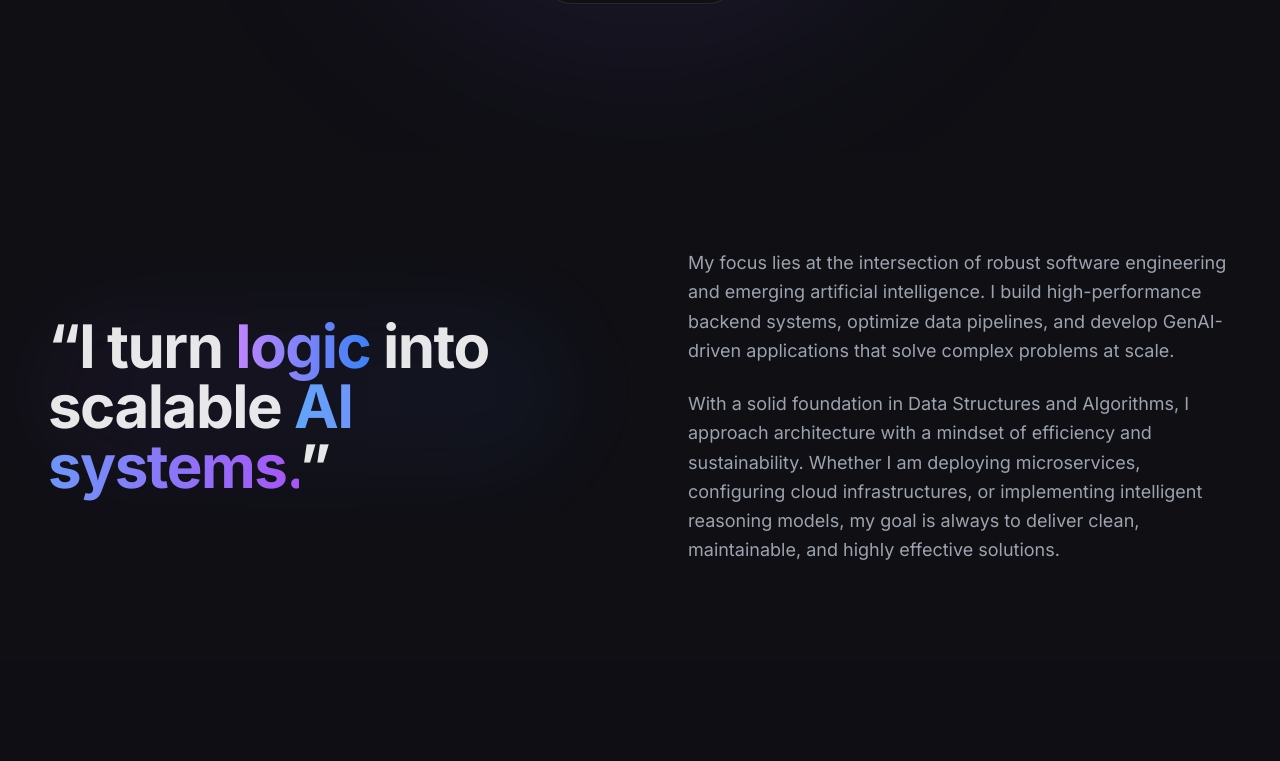
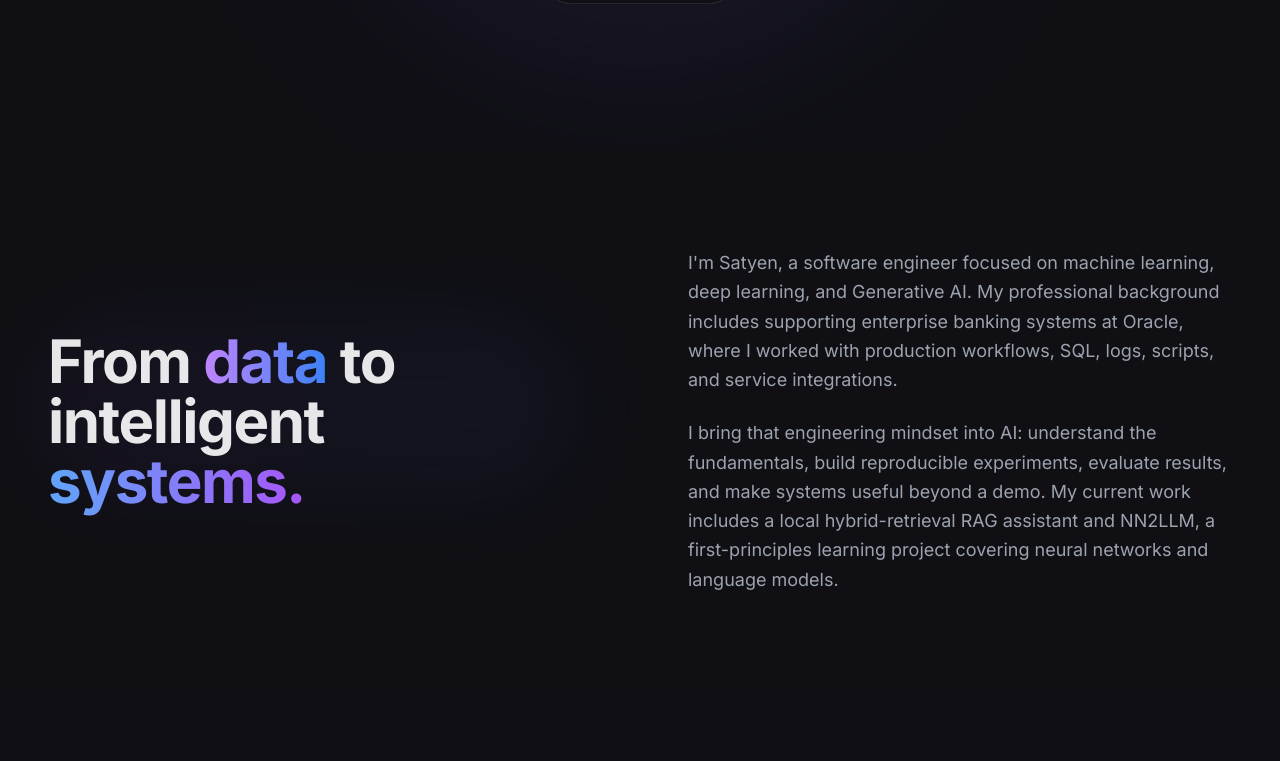
Before and after one commit to Saty290501/Portfolio, a Next.js app: page / in a window 1280 px wide. Shown: the part 648-1409 px from the top of the page. Built offline with nearby package versions, Linux system fonts and the light colour scheme.

Commit message:
Update src/components/About.tsx for Machine Learning Engineer portfolio

```diff
--- a/src/components/About.tsx
+++ b/src/components/About.tsx
@@ -13,21 +13,19 @@ export default function About() {
                     transition={{ duration: 0.6 }}
                     className="grid grid-cols-1 lg:grid-cols-2 gap-12 lg:gap-24 items-center"
                 >
-                    {/* Left Side: Bold Statement */}
                     <div className="relative z-10">
                         <h2 className="text-4xl md:text-5xl lg:text-6xl font-bold tracking-tight leading-tight text-white/90">
-                            “I turn <span className="text-transparent bg-clip-text bg-gradient-to-r from-purple-400 to-blue-500">logic</span> into scalable <span className="text-transparent bg-clip-text bg-gradient-to-r from-blue-400 to-purple-500">AI systems.</span>”
+                            From <span className="text-transparent bg-clip-text bg-gradient-to-r from-purple-400 to-blue-500">data</span> to intelligent <span className="text-transparent bg-clip-text bg-gradient-to-r from-blue-400 to-purple-500">systems.</span>
                         </h2>
                         <div className="absolute -inset-4 bg-gradient-to-r from-purple-500/10 to-blue-500/10 blur-2xl -z-10 rounded-full w-full h-full opacity-50" />
                     </div>
 
-                    {/* Right Side: Description */}
                     <div className="space-y-6 text-gray-400 text-lg leading-relaxed">
                         <p>
-                            My focus lies at the intersection of robust software engineering and emerging artificial intelligence. I build high-performance backend systems, optimize data pipelines, and develop GenAI-driven applications that solve complex problems at scale.
+                            I&apos;m Satyen, a software engineer focused on machine learning, deep learning, and Generative AI. My professional background includes supporting enterprise banking systems at Oracle, where I worked with production workflows, SQL, logs, scripts, and service integrations.
                         </p>
                         <p>
-                            With a solid foundation in Data Structures and Algorithms, I approach architecture with a mindset of efficiency and sustainability. Whether I am deploying microservices, configuring cloud infrastructures, or implementing intelligent reasoning models, my goal is always to deliver clean, maintainable, and highly effective solutions.
+                            I bring that engineering mindset into AI: understand the fundamentals, build reproducible experiments, evaluate results, and make systems useful beyond a demo. My current work includes a local hybrid-retrieval RAG assistant and NN2LLM, a first-principles learning project covering neural networks and language models.
                         </p>
                     </div>
                 </motion.div>
```
